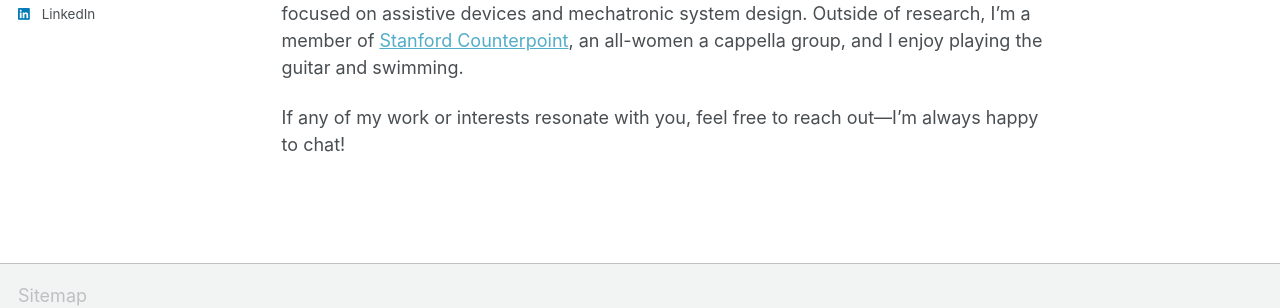
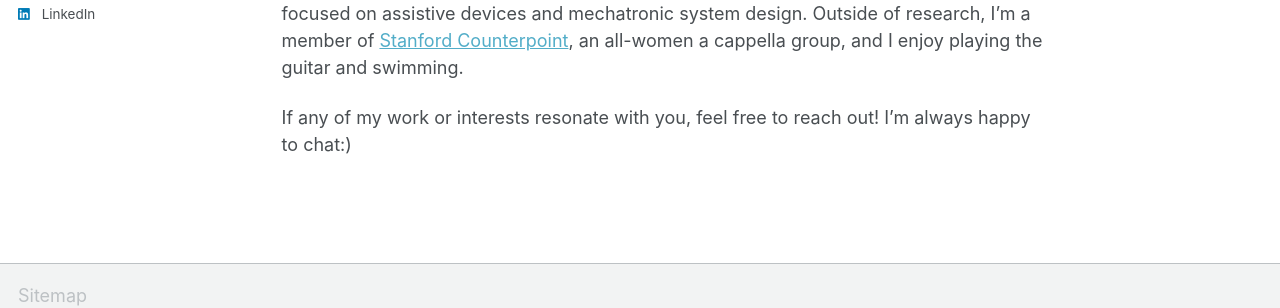
Before and after one commit to aaryasum/aaryasum.github.io, a Jekyll site: the page built from _pages/about.md, in a window 1280 px wide. Shown: the part 503-811 px from the top of the page. Built offline with Jekyll 4.4.1, drawn with Linux system fonts in a browser that asks for light colours; some web fonts are replaced; a script bundle is joined from its source files by our own code; library files that are not in the unit come from our copies.

```diff
--- a/_pages/about.md
+++ b/_pages/about.md
@@ -16,4 +16,4 @@ At Stanford, I have conducted research at the [IPRL Lab](https://iprl.stanford.e
 
 Before Stanford, I completed my undergraduate degree at IIT Madras, where my research focused on assistive devices and mechatronic system design. Outside of research, I’m a member of [Stanford Counterpoint](https://www.stanfordcounterpoint.com/), an all-women a cappella group, and I enjoy playing the guitar and swimming.
 
-If any of my work or interests resonate with you, feel free to reach out—I’m always happy to chat!
+If any of my work or interests resonate with you, feel free to reach out! I’m always happy to chat:)
```
